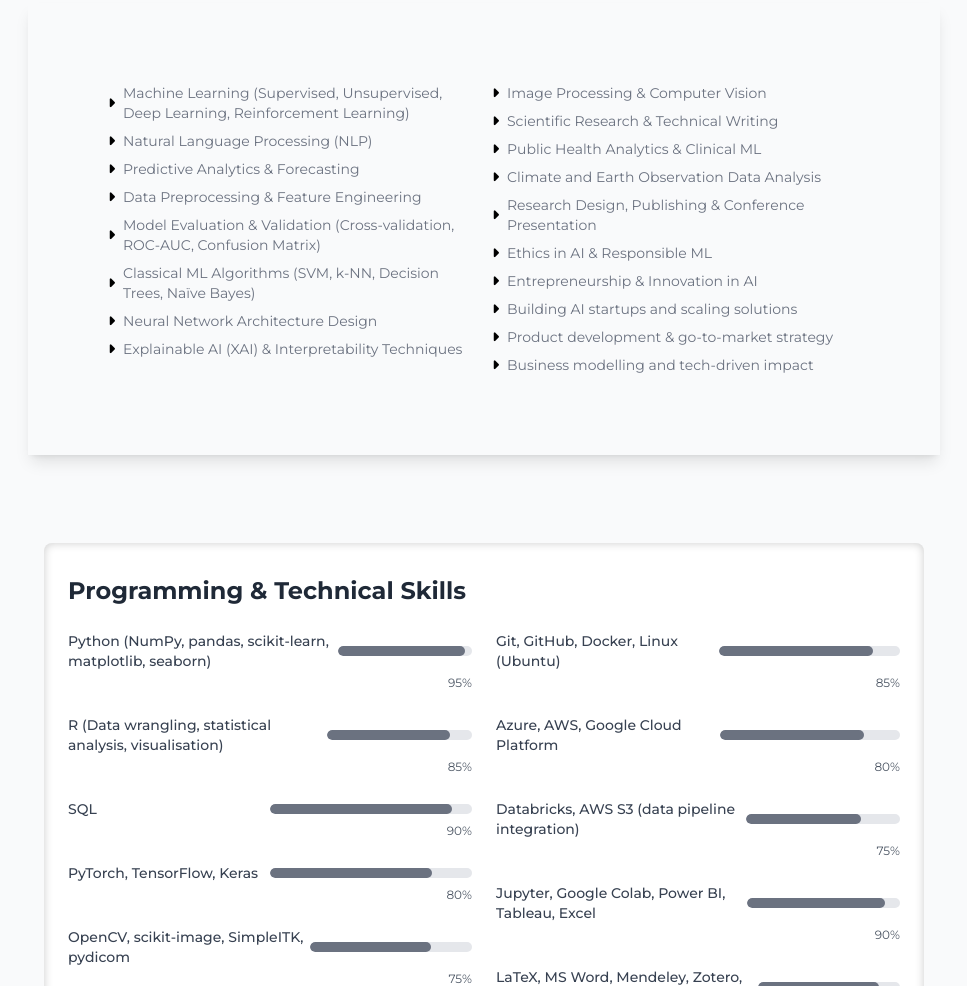
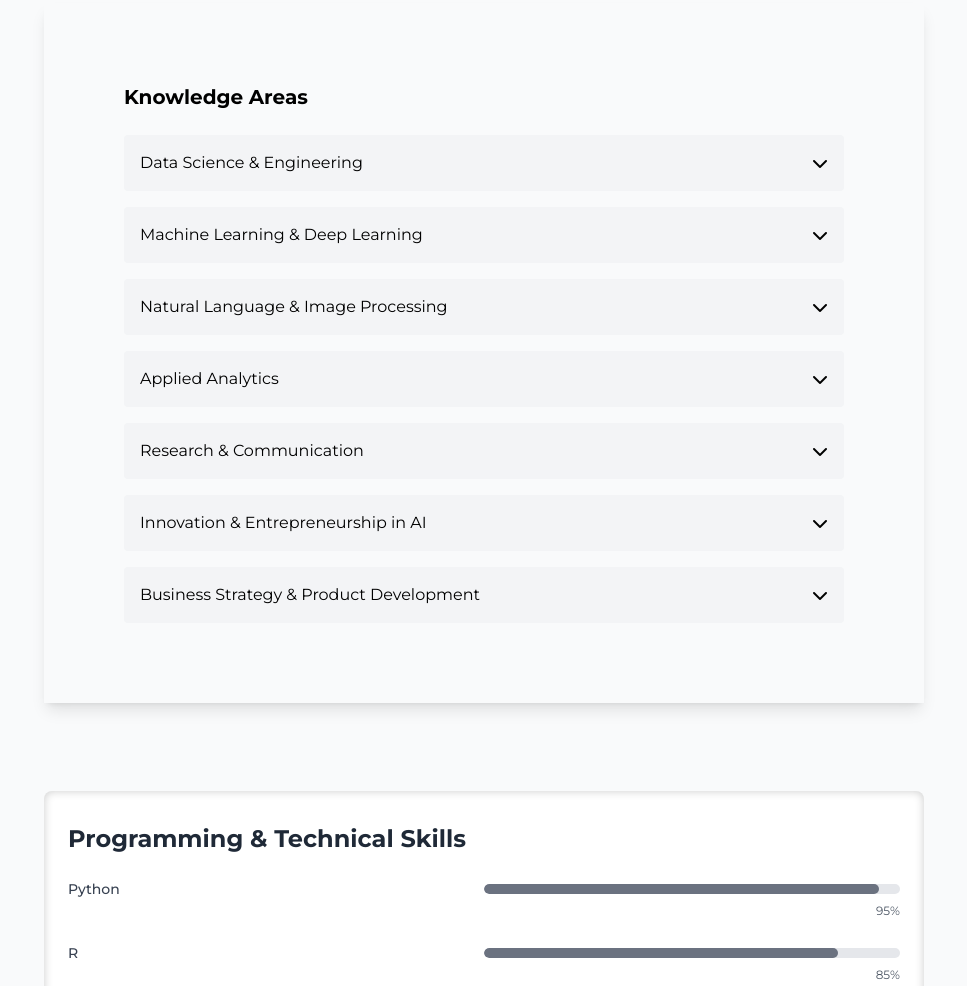
Before and after one commit to pereedi/portfolio-project, a plain HTML site: page about.html in a window 1280 px wide. Shown: the part 1814-2800 px from the top of the page, without its empty margins (284-1251 px from the left). Drawn offline with nearby package versions, Linux system fonts and the light colour scheme.

Commit message:
Initial commit

```diff
--- a/about.html
+++ b/about.html
@@ -31,13 +31,10 @@
     <!-- Overall container for sidebar + main content -->
     <div class="flex flex-col md:flex-row min-h-screen"> <!-- Changed h-screen to min-h-screen for content exceeding screen height -->
         <!-- Sidebar for responsive screen-->
-      <div id="top-left-toggle">
-          <button id="dark-mode-toggle-responsive" class="toggle-btn">🌙</button>
-      </div>
         <nav id="responsive-sidebar" class="fixed top-0 right-0 w-1/2 h-full bg-gray-100 p-6 flex flex-col items-start shadow-lg transform translate-x-full transition-transform duration-500 z-50 md:hidden">
 
             <div class="mb-8">
-                <h1 class="text-2xl font-bold text-black">Portfolio</h1>
+                <h1 class="text-2xl font-bold text-black">Adewale</h1>
             </div>
             <ul class="mt-4 space-y-4">
                 <li><a href="index.html" class="text-black hover:text-amber-800">Home</a></li>
@@ -55,10 +52,9 @@
         <!-- Sidebar for larger screens -->
         <!-- Added left-0, top-0 for clarity and z-30 to be under mobile overlays -->
         <nav class="w-full md:w-1/4 bg-amber-50 p-6 flex-col items-center shadow-lg hidden md:flex h-screen fixed left-0 top-0 z-30">
-          <div id="desktop-sidebar-toggle-container"><button id="dark-mode-toggle" class="toggle-btn">🌙</button></div>
 
             <div class="mb-8 pt-16 md:pt-24">
-              <h1 class="text-3xl font-bold text-black text-center">Portfolio</h1>
+              <h1 class="text-3xl font-bold text-black text-center">Adewale</h1>
             </div>
             <div class="flex flex-col items-center gap-5">
               <a href="index.html" class="text-gray-500 hover:text-gray-800 text-lg">Home</a>
@@ -104,8 +100,8 @@
                 </div>
                 <!-- Image container -->
                 <div class="flex-grow min-h-0">
-                    <div class="relative w-full h-full group">
-                      <img class="w-full h-22 object-cover rounded-lg shadow-lg transition-transform duration-700 transform-gpu group-hover:scale-110" src="/resources/Mr wale .jpg" alt="A profile picture of Mr. Wale">
+                    <div class="relative w-full h-25 group">
+                      <img class="w-full h-15 object-cover rounded-lg shadow-lg transition-transform duration-300 transform-gpu group-hover:scale-100" src="/resources/Mr wale .jpg" alt="A profile picture of Mr. Wale">
                     </div>
                 </div>
 
@@ -130,83 +126,143 @@
                 <div class="bg-gray-200 w-full h-0.5"></div>
 
                <!-- Knowledge Areas -->
-                <div class="p-20 -mx-4 shadow-lg">
-                  <div class="grid grid-cols-2 gap-4">
-                    <!-- Left List -->
-                    <ul class="space-y-2">
-                      <li class="flex items-center text-gray-500 text-sm">
-                        <i class="fas fa-caret-right text-black mr-2 "></i> Machine Learning (Supervised, Unsupervised, Deep Learning, Reinforcement Learning)
-                      </li>
-                      <li class="flex items-center text-gray-500 text-sm">
-                        <i class="fas fa-caret-right text-black mr-2 "></i> Natural Language Processing (NLP)
-                      </li>
-                      <li class="flex items-center text-gray-500 text-sm">
-                        <i class="fas fa-caret-right text-black mr-2 "></i> Predictive Analytics & Forecasting
-                      </li>
-                      <li class="flex items-center text-gray-500 text-sm">
-                        <i class="fas fa-caret-right text-black mr-2 "></i> Data Preprocessing & Feature Engineering
-                      </li>
-                      <li class="flex items-center text-gray-500 text-sm">
-                        <i class="fas fa-caret-right text-black mr-2 "></i> Model Evaluation & Validation (Cross-validation, ROC-AUC, Confusion Matrix)
-                      </li>
-                      <li class="flex items-center text-gray-500 text-sm">
-                        <i class="fas fa-caret-right text-black mr-2 "></i> Classical ML Algorithms (SVM, k-NN, Decision Trees, Naïve Bayes)
-                      </li>
-                      <li class="flex items-center text-gray-500 text-sm">
-                        <i class="fas fa-caret-right text-black mr-2 "></i> Neural Network Architecture Design
-                      </li>
-                      <li class="flex items-center text-gray-500 text-sm">
-                        <i class="fas fa-caret-right text-black mr-2 "></i> Explainable AI (XAI) & Interpretability Techniques
-                      </li>
-                    </ul>
+               <div class="p-20 shadow-lg">
+                <h2 class="text-xl font-bold mb-6">Knowledge Areas</h2>
+                <div class="space-y-4">
+                  <!-- Data Science & Engineering -->
+                  <div class="dropdown">
+                    <div class="dropdown-header flex items-center justify-between cursor-pointer bg-gray-100 p-4 rounded">
+                      <span>Data Science & Engineering</span>
+                      <i class="fas fa-chevron-down"></i>
+                    </div>
+                    <div class="dropdown-content hidden bg-gray-50 p-4 rounded">
+                      <ul class="text-left">
+                        <li>Data wrangling, transformation, and cleaning</li>
+                        <li>Building data pipelines (ETL/ELT)</li>
+                      </ul>
+                    </div>
+                  </div>
 
-                    <!-- Right List -->
-                    <ul class="space-y-2">
-                      <li class="flex items-center text-gray-500 text-sm">
-                        <i class="fas fa-caret-right text-black mr-2 "></i> Image Processing & Computer Vision
-                      </li>
-                      <li class="flex items-center text-gray-500 text-sm">
-                        <i class="fas fa-caret-right text-black mr-2 "></i> Scientific Research & Technical Writing
-                      </li>
-                      <li class="flex items-center text-gray-500 text-sm">
-                        <i class="fas fa-caret-right text-black mr-2 "></i> Public Health Analytics & Clinical ML
-                      </li>
-                      <li class="flex items-center text-gray-500 text-sm">
-                        <i class="fas fa-caret-right text-black mr-2 "></i> Climate and Earth Observation Data Analysis
-                      </li>
-                      <li class="flex items-center text-gray-500 text-sm">
-                        <i class="fas fa-caret-right text-black mr-2 "></i> Research Design, Publishing & Conference Presentation
-                      </li>
-                      <li class="flex items-center text-gray-500 text-sm">
-                        <i class="fas fa-caret-right text-black mr-2 "></i> Ethics in AI & Responsible ML
-                      </li>
-                      <li class="flex items-center text-gray-500 text-sm">
-                        <i class="fas fa-caret-right text-black mr-2 "></i> Entrepreneurship & Innovation in AI
-                      </li>
-                      <li class="flex items-center text-gray-500 text-sm">
-                        <i class="fas fa-caret-right text-black mr-2 "></i> Building AI startups and scaling solutions
-                      </li>
-                      <li class="flex items-center text-gray-500 text-sm">
-                        <i class="fas fa-caret-right text-black mr-2 "></i> Product development & go-to-market strategy
-                      </li>
-                      <li class="flex items-center text-gray-500 text-sm">
-                        <i class="fas fa-caret-right text-black mr-2 "></i> Business modelling and tech-driven impact
-                      </li>
-                    </ul>
+                  <!-- Machine Learning & Deep Learning -->
+                  <div class="dropdown">
+                    <div class="dropdown-header flex items-center justify-between cursor-pointer bg-gray-100 p-4 rounded">
+                      <span>Machine Learning & Deep Learning</span>
+                      <i class="fas fa-chevron-down"></i>
+                    </div>
+                    <div class="dropdown-content hidden bg-gray-50 p-4 rounded">
+                      <ul class="text-left">
+                        <li>Regression/classification models (XGBoost, Random Forests)</li>
+                        <li>Deep learning architectures (CNNs, RNNs, Transformers)</li>
+                        <li>Frameworks: PyTorch, TensorFlow, Keras</li>
+                      </ul>
+                    </div>
+                  </div>
+
+                  <!-- Natural Language & Image Processing -->
+                  <div class="dropdown">
+                    <div class="dropdown-header flex items-center justify-between cursor-pointer bg-gray-100 p-4 rounded">
+                      <span>Natural Language & Image Processing</span>
+                      <i class="fas fa-chevron-down"></i>
+                    </div>
+                    <div class="dropdown-content hidden bg-gray-50 p-4 rounded">
+                      <ul class="text-left">
+                        <li>NLP tasks: Text classification, summarization, NER, sentiment analysis</li>
+                        <li>Vision tasks: Image classification, segmentation, object detection</li>
+                      </ul>
+                    </div>
+                  </div>
+
+                  <!-- Applied Analytics -->
+                  <div class="dropdown">
+                    <div class="dropdown-header flex items-center justify-between cursor-pointer bg-gray-100 p-4 rounded">
+                      <span>Applied Analytics</span>
+                      <i class="fas fa-chevron-down"></i>
+                    </div>
+                    <div class="dropdown-content hidden bg-gray-50 p-4 rounded">
+                      <ul class="text-left">
+                        <li>Business intelligence, KPIs, A/B testing</li>
+                        <li>Dashboarding: Power BI, Tableau, Streamlit</li>
+                        <li>Experimentation & data-driven decision-making</li>
+                      </ul>
+                    </div>
+                  </div>
+
+                  <!-- Research & Communication -->
+                  <div class="dropdown">
+                    <div class="dropdown-header flex items-center justify-between cursor-pointer bg-gray-100 p-4 rounded">
+                      <span>Research & Communication</span>
+                      <i class="fas fa-chevron-down"></i>
+                    </div>
+                    <div class="dropdown-content hidden bg-gray-50 p-4 rounded">
+                      <ul class="text-left">
+                        <li>Research design and experimentation</li>
+                        <li>Writing insights and reports for both technical and non-technical audiences</li>
+                        <li>Public speaking, workshops, and presenting results</li>
+                      </ul>
+                    </div>
+                  </div>
+
+                  <!-- Innovation & Entrepreneurship in AI -->
+                  <div class="dropdown">
+                    <div class="dropdown-header flex items-center justify-between cursor-pointer bg-gray-100 p-4 rounded">
+                      <span>Innovation & Entrepreneurship in AI</span>
+                      <i class="fas fa-chevron-down"></i>
+                    </div>
+                    <div class="dropdown-content hidden bg-gray-50 p-4 rounded">
+                      <ul class="text-left">
+                        <li>Ideation of AI product solutions</li>
+                        <li>Understanding market problems and how AI can solve them</li>
+                        <li>Building MVPs and AI-driven startups</li>
+                      </ul>
+                    </div>
+                  </div>
+
+                  <!-- Business Strategy & Product Development -->
+                  <div class="dropdown">
+                    <div class="dropdown-header flex items-center justify-between cursor-pointer bg-gray-100 p-4 rounded">
+                      <span>Business Strategy & Product Development</span>
+                      <i class="fas fa-chevron-down"></i>
+                    </div>
+                    <div class="dropdown-content hidden bg-gray-50 p-4 rounded">
+                      <ul class="text-left">
+                        <li>Linking AI capabilities to product-market fit</li>
+                        <li>Developing GTM strategies for AI tools/products</li>
+                        <li>Agile methodologies, product lifecycle understanding</li>
+                      </ul>
+                    </div>
                   </div>
                 </div>
+              </div>
+
+              <script>
+                document.querySelectorAll('.dropdown-header').forEach(header => {
+                  header.addEventListener('click', () => {
+                    const content = header.nextElementSibling;
+                    content.classList.toggle('hidden');
+                    const icon = header.querySelector('i');
+                    icon.classList.toggle('rotate-270'); // Add rotation class
+                  });
+                });
+              </script>
+
+              <style>
+                .rotate-270 {
+                  transform: rotate(270deg);
+                }
+              </style>
 
 
               <!-- Programming & Technical Skills -->
               <section id="skills" class=" py-12">
                 <div class="container mx-auto px-6 shadow-lg bg-white p-8 rounded-lg" style="box-shadow: inset 0 0 10px rgba(0, 0, 0, 0.2);">
                   <h2 class="text-2xl font-bold text-gray-800 mb-6">Programming & Technical Skills</h2>
-                  <div class="grid grid-cols-2 gap-6">
+                  <div class="grid grid-col gap-6">
                     <!-- Left Column -->
                     <ul class="space-y-6">
                       <li>
                         <div class="flex justify-between items-center">
-                          <span class="text-gray-700 text-sm font-medium">Python (NumPy, pandas, scikit-learn, matplotlib, seaborn)</span>
+                          <span class="text-gray-700 text-sm font-medium">Python
+                          </span>
                           <div class="w-1/2 bg-gray-200 rounded-full h-2.5 relative overflow-hidden">
                             <div class="bg-gray-500 h-2.5 rounded-full progress-bar" data-percentage="95"></div>
                           </div>
@@ -215,7 +271,7 @@
                       </li>
                       <li>
                         <div class="flex justify-between items-center">
-                          <span class="text-gray-700 text-sm font-medium">R (Data wrangling, statistical analysis, visualisation)</span>
+                          <span class="text-gray-700 text-sm font-medium">R</span>
                           <div class="w-1/2 bg-gray-200 rounded-full h-2.5 relative overflow-hidden">
                             <div class="bg-gray-500 h-2.5 rounded-full progress-bar" data-percentage="85"></div>
                           </div>
@@ -233,7 +289,7 @@
                       </li>
                       <li>
                         <div class="flex justify-between items-center">
-                          <span class="text-gray-700 text-sm font-medium">PyTorch, TensorFlow, Keras</span>
+                          <span class="text-gray-700 text-sm font-medium">SQL</span>
                           <div class="w-1/2 bg-gray-200 rounded-full h-2.5 relative overflow-hidden">
                             <div class="bg-gray-500 h-2.5 rounded-full progress-bar" data-percentage="80"></div>
                           </div>
@@ -242,17 +298,13 @@
                       </li>
                       <li>
                         <div class="flex justify-between items-center">
-                          <span class="text-gray-700 text-sm font-medium">OpenCV, scikit-image, SimpleITK, pydicom</span>
+                          <span class="text-gray-700 text-sm font-medium">Bash / Shell Scripting</span>
                           <div class="w-1/2 bg-gray-200 rounded-full h-2.5 relative overflow-hidden">
                             <div class="bg-gray-500 h-2.5 rounded-full progress-bar" data-percentage="75"></div>
                           </div>
                         </div>
                         <span class="text-gray-600 text-xs mt-1 block text-right">75%</span>
                       </li>
-                    </ul>
-
-                    <!-- Right Column -->
-                    <ul class="space-y-6">
                       <li>
                         <div class="flex justify-between items-center">
                           <span class="text-gray-700 text-sm font-medium">Git, GitHub, Docker, Linux (Ubuntu)</span>
@@ -299,9 +351,34 @@
                         <span class="text-gray-600 text-xs mt-1 block text-right">85%</span>
                       </li>
                     </ul>
+
                   </div>
                 </div>
               </section>
+
+              <script>
+                // Function to check if an element is in the viewport
+                function isInViewport(element) {
+                  const rect = element.getBoundingClientRect();
+                  return rect.top >= 0 && rect.bottom <= window.innerHeight;
+                }
+
+                // Animate progress bars when the section is in view
+                const skillsSection = document.getElementById('skills');
+                const progressBars = document.querySelectorAll('.progress-bar');
+                let animated = false;
+
+                window.addEventListener('scroll', () => {
+                  if (isInViewport(skillsSection) && !animated) {
+                    animated = true; // Ensure animation only triggers once
+                    progressBars.forEach(bar => {
+                      const percentage = bar.getAttribute('data-percentage');
+                      bar.style.transition = 'width 1.5s ease-in-out';
+                      bar.style.width = `${percentage}%`;
+                    });
+                  }
+                });
+              </script>
               <!-- End of Programming & Technical Skills Section -->
 
               <div class="bg-gray-200 w-full h-0.5"></div>
```
Also changed, not shown: index.html (+3 -9 lines).
